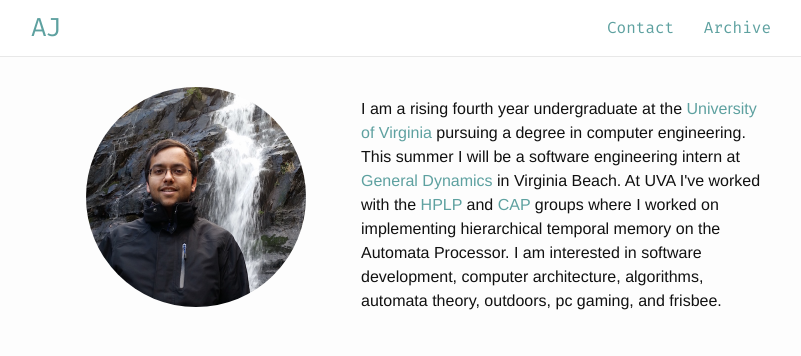
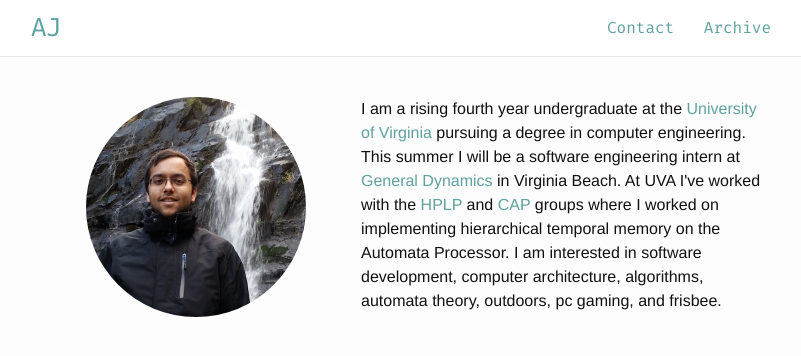
Before and after one commit to ajvarshneya/ajvarshneya.github.io, a Jekyll site: the page built from index.html, in a window 1280 px wide. Shown: the top 356 px of the page, without its empty margins (239-1040 px from the left). Built offline with Jekyll 4.4.1, drawn with Linux system fonts in a browser that asks for light colours.

Commit message:
Updated index

```diff
--- a/index.html
+++ b/index.html
@@ -3,7 +3,7 @@ layout: default
 ---
   <!--<h1 class="page-heading"><a href="{{ page.permalink }}">{{ page.title }}</a></h1>-->
 <div id="main-container" style="">
-	<img src="aj.jpg" style="border-radius: 50%; width: 220px; float: left; margin: -10px 55px 20px 55px;">
+	<img src="aj.jpg" style="border-radius: 50%; width: 220px; float: left; margin: 0px 55px 20px 55px;">
 	<p style="margin: 10px 0px 0px 0px;"> I am a rising fourth year undergraduate at the <a href="http://seas.virginia.edu/">University of Virginia</a> pursuing a degree in computer engineering. This summer I will be a software engineering intern at <a href="http://www.generaldynamics.com/">General Dynamics</a> in Virginia Beach. At UVA I've worked with the <a href="http://hplp.ece.virginia.edu/">HPLP</a> and <a href="http://cap.virginia.edu/">CAP</a> groups where I worked on implementing hierarchical temporal memory on the Automata Processor. I am interested in software development, computer architecture, algorithms, automata theory, outdoors, pc gaming, and frisbee.</p>
 </span>
   <!--<p class="rss-subscribe">subscribe <a href="{{ "/feed.xml" | prepend: site.baseurl }}">via RSS</a></p>-->
```
Also changed, not shown: 1 other file.
